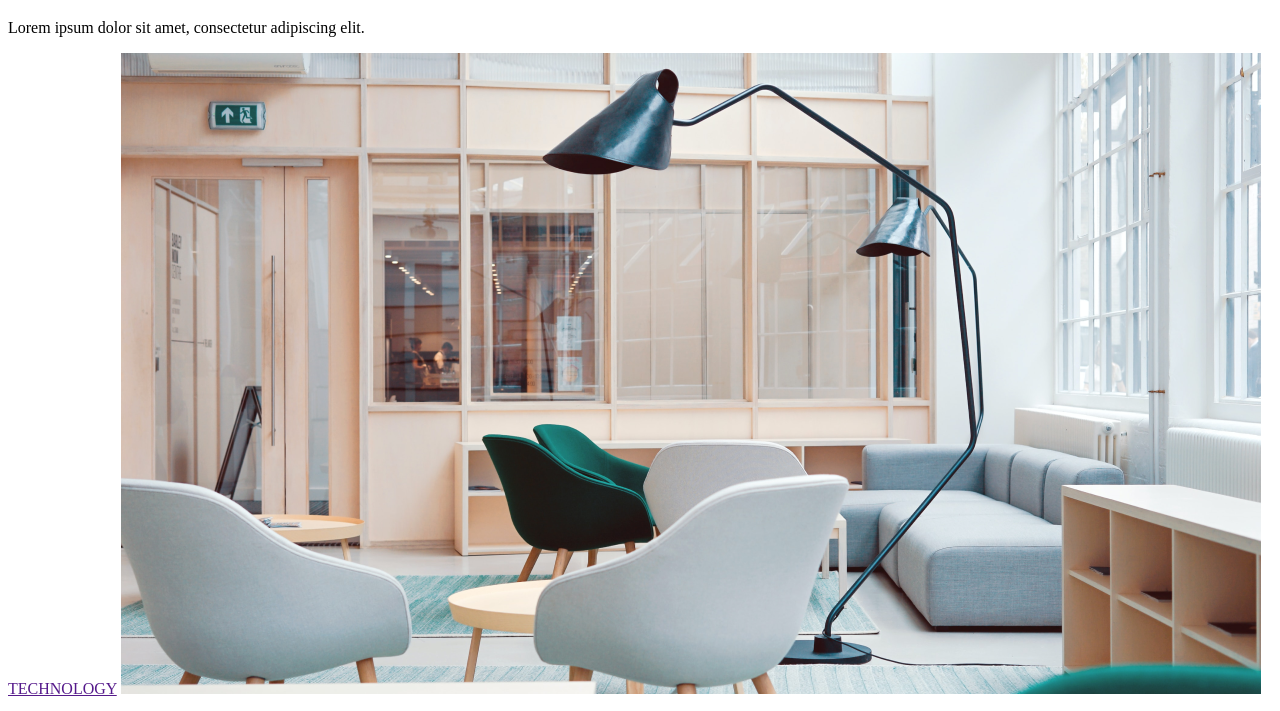
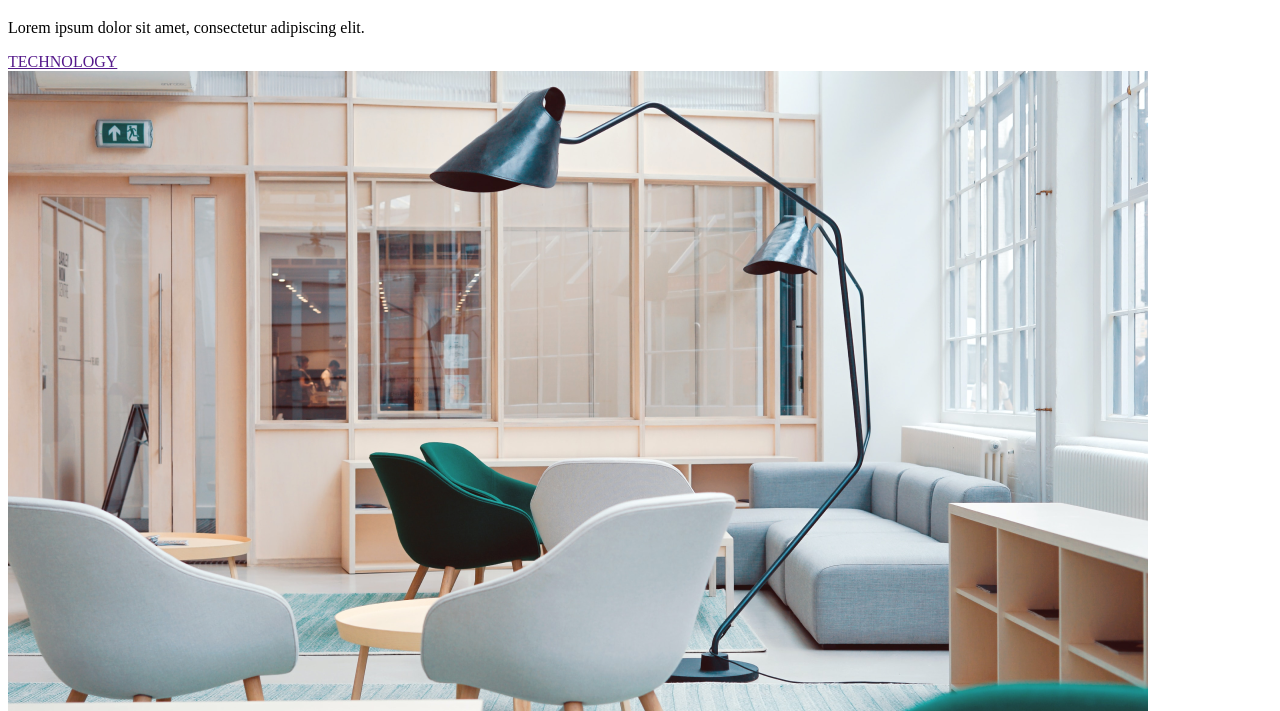
Before and after one commit to Vindiani1103/Vindiani1103.github.io, a plain HTML site: page PRAKTIKUM 23NOV/index.html in a window 1280 px wide. Shown: the part 87-798 px from the top of the page. Drawn offline with Linux system fonts and the light colour scheme.

Commit message:
Update index.html

```diff
--- a/PRAKTIKUM 23NOV/index.html
+++ b/PRAKTIKUM 23NOV/index.html
@@ -12,7 +12,7 @@
         <a href="">John Doe • 19 Jan 2022</a>
         <h1>Lorem ipsum dolor sit amet</h1>
         <p>Lorem ipsum dolor sit amet, consectetur adipiscing elit. </p>
-        <a href="">TECHNOLOGY</a>
+        <a href="">TECHNOLOGY</a>  <br/>
         <img src="IMG/img-room.png" alt="photo1">
         <p>Lorem ipsum dolor sit amet, consectetur adipiscing elit.
             Donec ullamcorper mattis lorem non.
```
